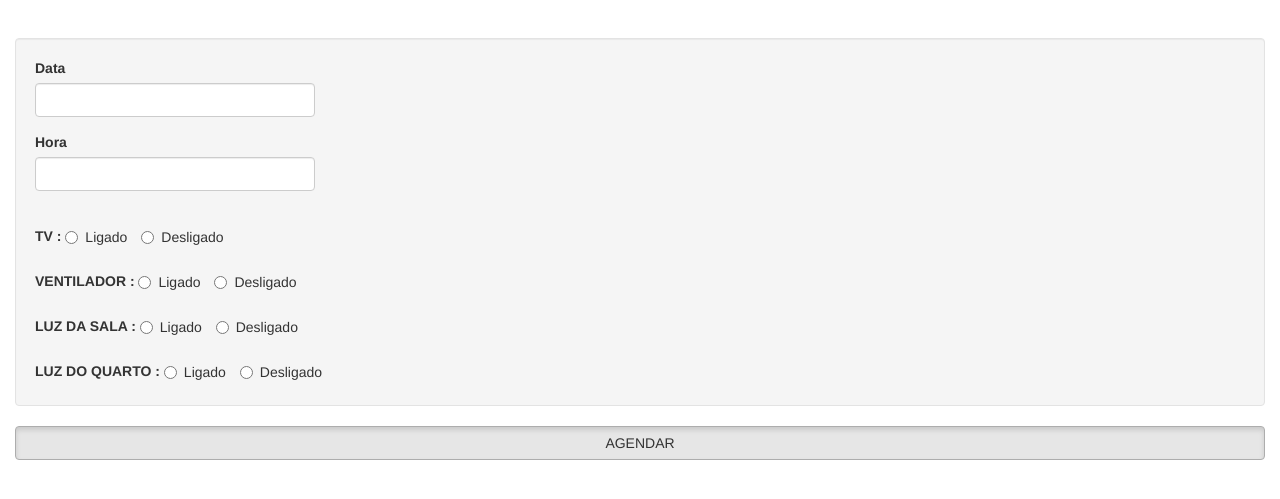
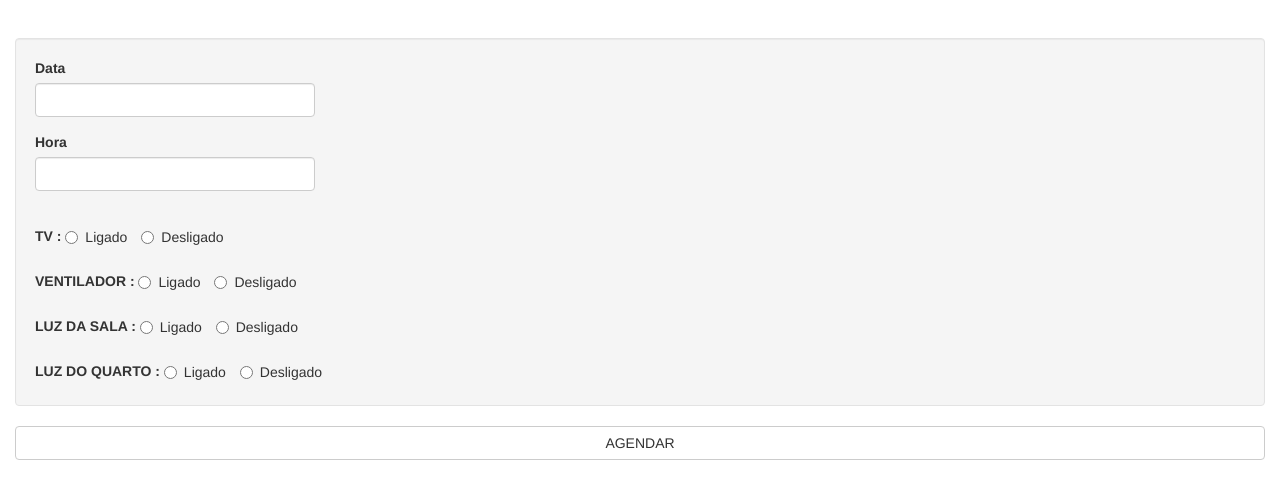
Before and after one commit to LucianoFreire/SistemaAPPIoT, a website: page index.html at #!/novosAgendamentos in a window 1280 px wide. Shown: the part 167-666 px from the top of the page. Drawn offline with Linux system fonts and the light colour scheme.

Commit message:
Editando Arquivos

```diff
--- a/view/novosAgendamentos.html
+++ b/view/novosAgendamentos.html
@@ -5,6 +5,7 @@
         </div>
     </div>
     <br>
+
     <div class="well">
         <div class="form-group row">
             <div class="col-xs-3">
@@ -19,29 +20,33 @@
             </div>
         </div>
         <br>
+
         <div>
             <label> TV : </label>
             <label class="radio-inline"><input type="radio" name="optradio">Ligado</label>
             <label class="radio-inline"><input type="radio" name="optradio">Desligado</label>
         </div>
         <br>
+
         <div>
             <label> VENTILADOR : </label>
             <label class="radio-inline"><input type="radio" name="optradio">Ligado</label>
             <label class="radio-inline"><input type="radio" name="optradio">Desligado</label>
         </div>
         <br>
+
         <div>
             <label> LUZ DA SALA : </label>
             <label class="radio-inline"><input type="radio" name="optradio">Ligado</label>
             <label class="radio-inline"><input type="radio" name="optradio">Desligado</label>
         </div>
         <br>
+
         <div>
             <label> LUZ DO QUARTO : </label>
             <label class="radio-inline"><input type="radio" name="optradio">Ligado</label>
             <label class="radio-inline"><input type="radio" name="optradio">Desligado</label>
         </div>
     </div>
-<button class="btn btn-default btn-block active">AGENDAR</button>
+    <button class="btn btn-default btn-block">AGENDAR</button>
 </div>
```
Lines whose indentation alone changed are shown as unchanged.
